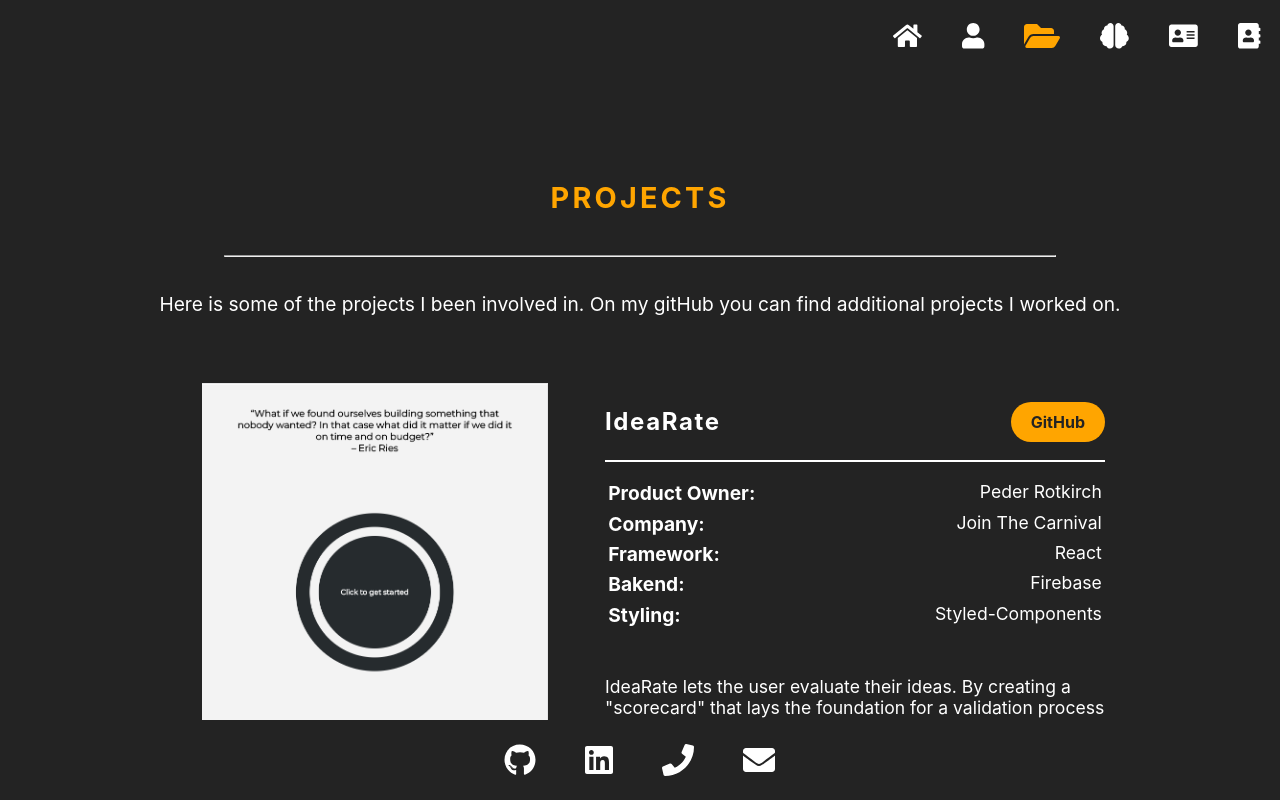
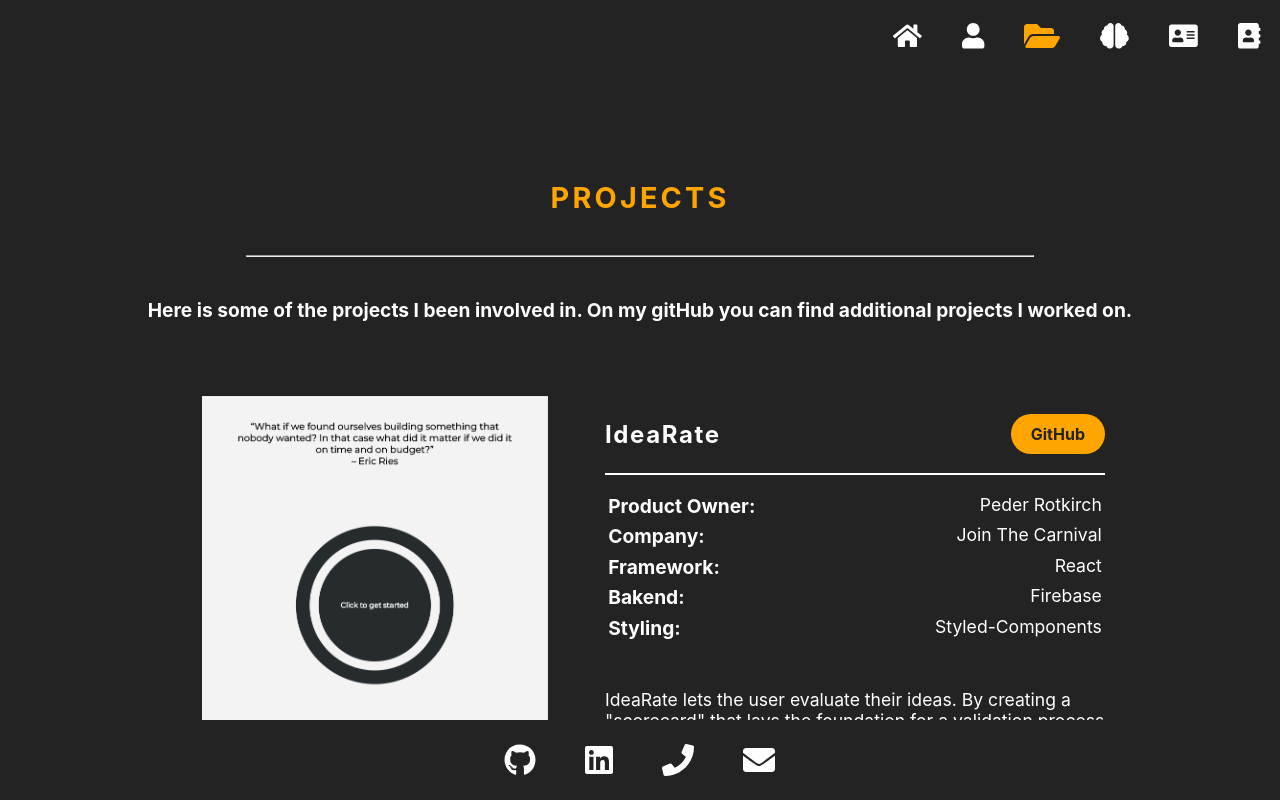
Before and after one commit to gekelund/Portfolio, a React (Create React App) app: page /projects in a window 1280 px wide. Built offline with nearby package versions, Linux system fonts and the light colour scheme.

Commit message:
Updated tags

```diff
--- a/src/components/SideBar/index.js
+++ b/src/components/SideBar/index.js
@@ -4,7 +4,7 @@
 import { faPhone, faEnvelope } from "@fortawesome/free-solid-svg-icons";
 import styled from "styled-components";
 
-const Container = styled.div`
+const Container = styled.footer`
   display: flex;
   flex-direction: row;
   list-style: none;
--- a/src/pages/projects/index.js
+++ b/src/pages/projects/index.js
@@ -173,10 +173,10 @@
       <ContentWrapper>
         <h2 style={{ color: "orange" }}>PROJECTS</h2>
         <hr style={{ width: "80%", margin: "1rem 0rem 1rem 0rem" }}></hr>
-        <blockquote>
+        <h4>
           Here is some of the projects I been involved in. On my gitHub you can
           find additional projects I worked on.
-        </blockquote>
+        </h4>
       </ContentWrapper>
       <Project />
       <ContentWrapper>
--- a/src/pages/skills/index.js
+++ b/src/pages/skills/index.js
@@ -10,7 +10,7 @@
   faGithub,
 } from "@fortawesome/free-brands-svg-icons";
 
-const Container = styled.div`
+const Container = styled.main`
   display: flex;
   flex-direction: column;
   justify-content: center;
@@ -43,7 +43,7 @@
   color: #ffffff;
 `;
 
-const SkillBarContainer = styled.div`
+const SkillBarContainer = styled.section`
   width: 300px;
   height: 25px;
   background-color: #ddd;
--- a/src/styles/globalStyles.js
+++ b/src/styles/globalStyles.js
@@ -53,7 +53,7 @@
     font-size: 1.1rem;
 }
 
-blockquote {
+h4 {
     font-size: 1.2rem;
 }
 `;
--- a/src/styles/layout.js
+++ b/src/styles/layout.js
@@ -18,11 +18,11 @@
   }
 `;
 
-export const Header = styled.div`
+export const Header = styled.header`
   grid-area: header;
 `;
 
-export const Main = styled.div`
+export const Main = styled.main`
   grid-area: main;
   overflow-y: scroll;
 
@@ -33,7 +33,7 @@
     display: none;
 `;
 
-export const Footer = styled.div`
+export const Footer = styled.footer`
   grid-area: footer;
   place-self: center;
 `;
```
